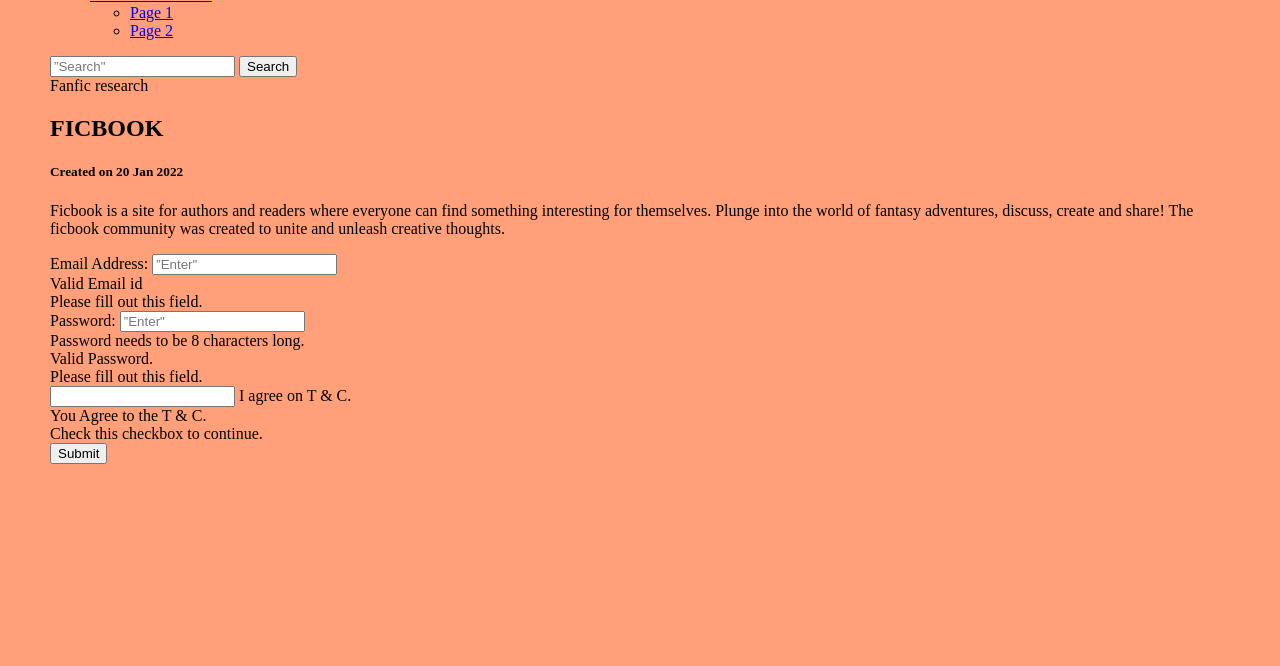
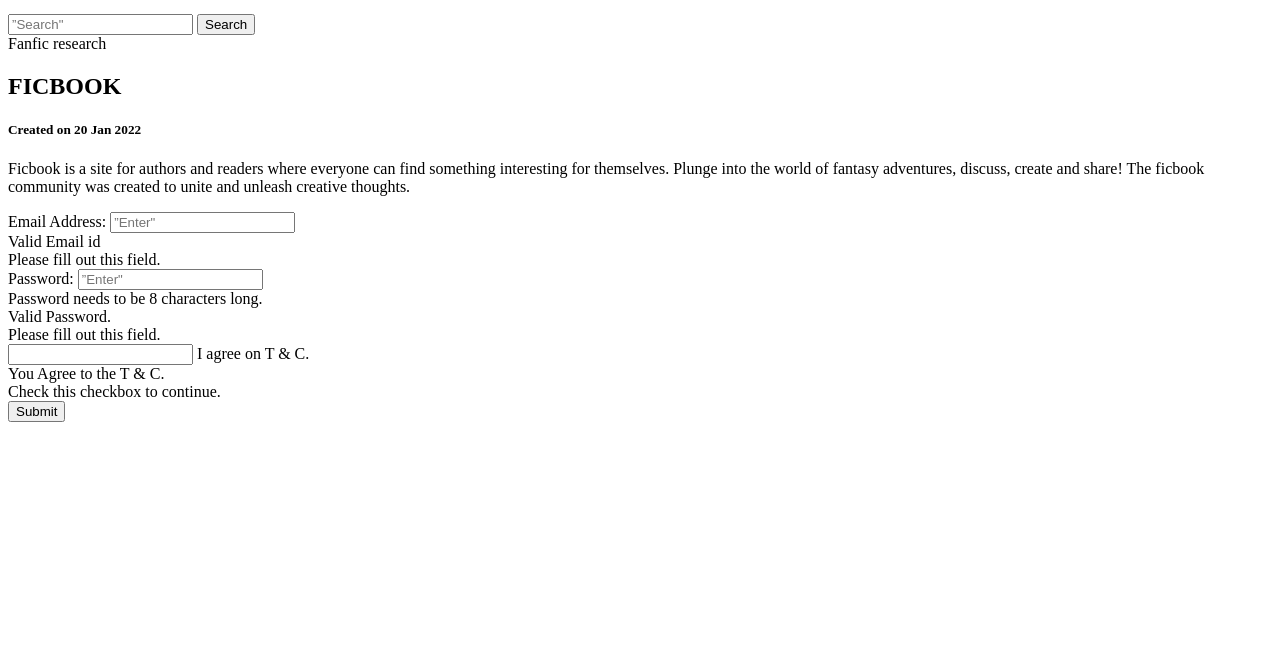
Before and after one commit to 6nekto9/21, a plain HTML site: page index.html in a window 1280 px wide. Shown: the part 134-800 px from the top of the page. Drawn offline with nearby package versions, Linux system fonts and the light colour scheme.

Commit message:
Update index.html

```diff
--- a/index.html
+++ b/index.html
@@ -1,8 +1,9 @@
 <!DOCTYPE html>
 <html lang=”en”>
 <head>
-   <link rel="stylesheet" href="style.css">
-
+<link href=
+<script src=”https://cdn.jsdelivr.net/npm/bootstrap@5.1.3/dist/js/bootstrap.bundle.min.js”></script>
+<link rel=”таблица стилей” href=”https://cdn.jsdelivr.net/npm/bootstrap@5.1.3/dist/css/bootstrap.min.css” />
 </head>
 <body>
 <!-- NAVBAR -->
```
